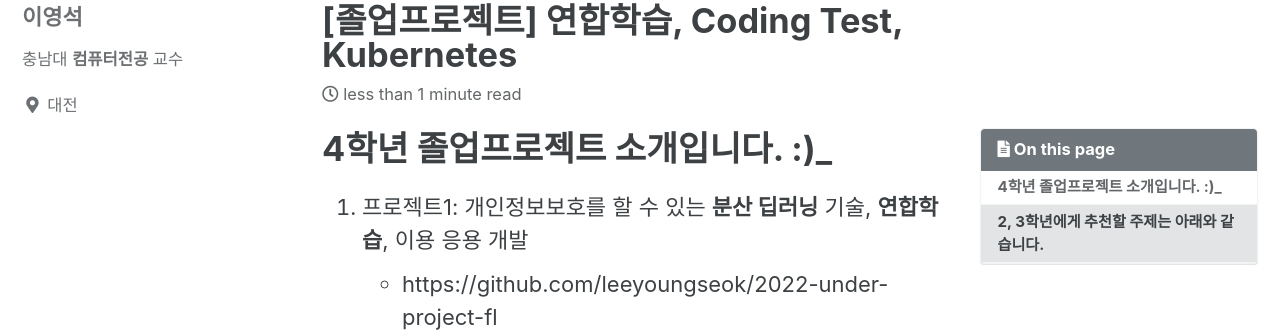
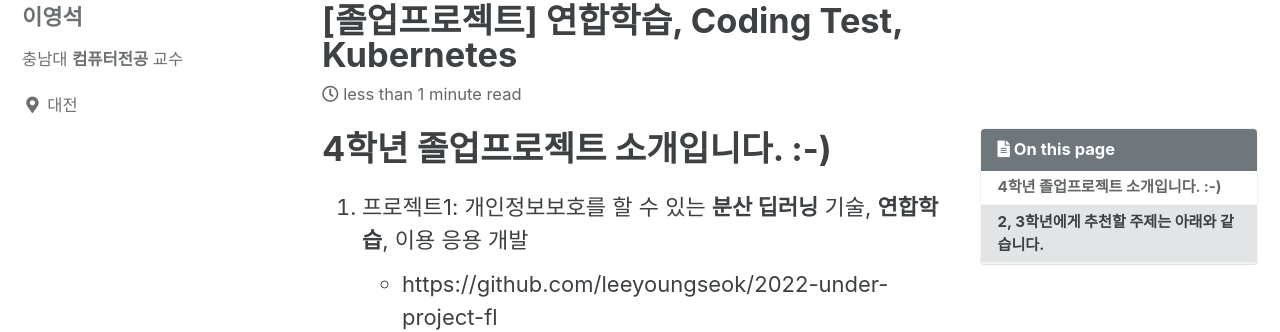
Before and after one commit to leeyoungseok/leeyoungseok.github.com, a Jekyll site: the page built from _posts/2021-12-20-under-project-list.md, in a window 1280 px wide. Shown: the part 107-439 px from the top of the page. Built offline with Jekyll 4.4.1, drawn with Linux system fonts in a browser that asks for light colours; cached includes are drawn as plain includes.

```diff
--- a/_posts/2021-12-20-under-project-list.md
+++ b/_posts/2021-12-20-under-project-list.md
@@ -14,7 +14,7 @@ date: 2021-12-19
 last_modified_at: 2021-12-19
 ---
 
-# 4학년 졸업프로젝트 소개입니다. :)_
+# 4학년 졸업프로젝트 소개입니다. :-)
 
 1. 프로젝트1: 개인정보보호를 할 수 있는 __분산 딥러닝__ 기술, __연합학습__, 이용 응용 개발
   * https://github.com/leeyoungseok/2022-under-project-fl
```
